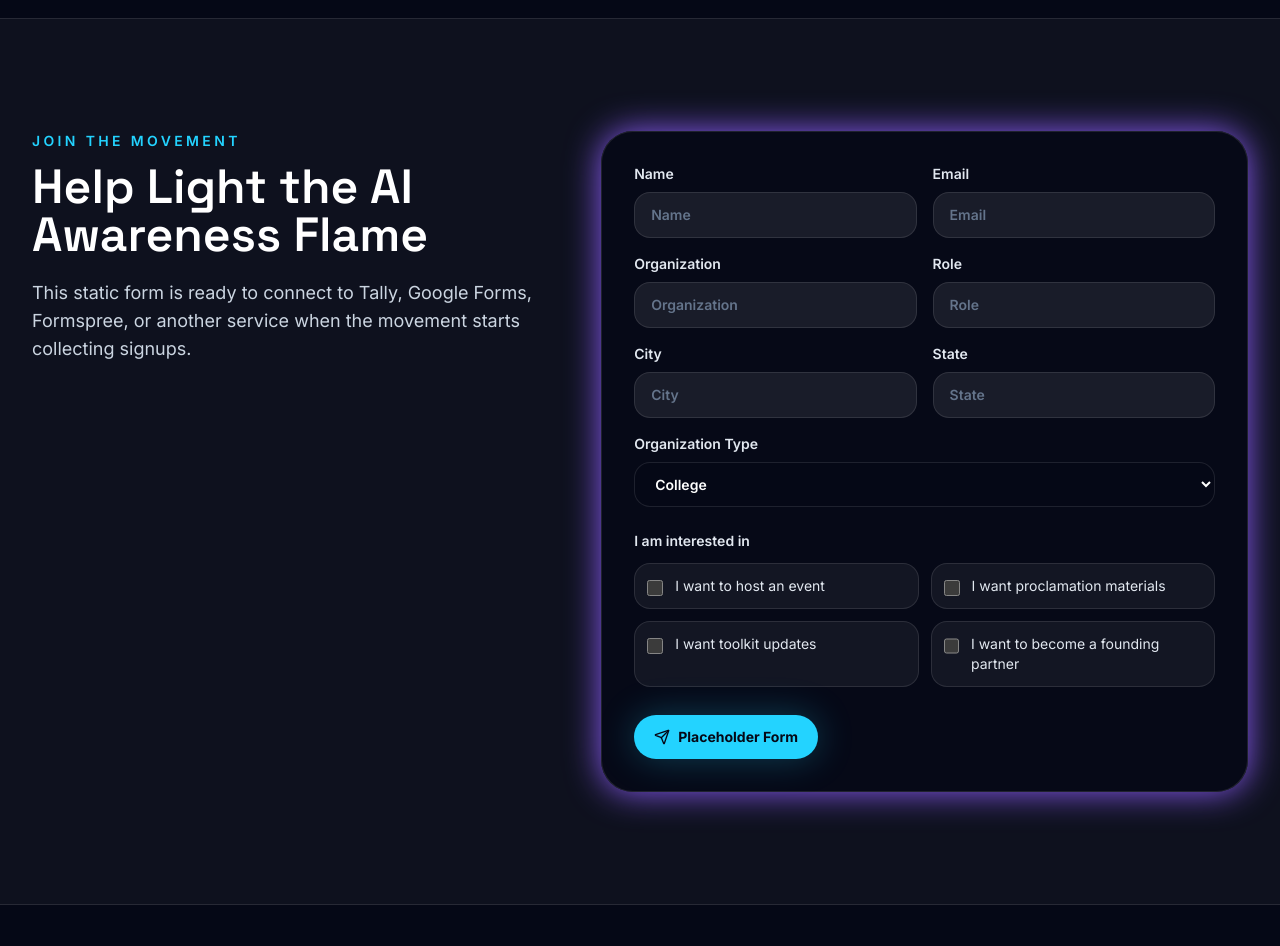
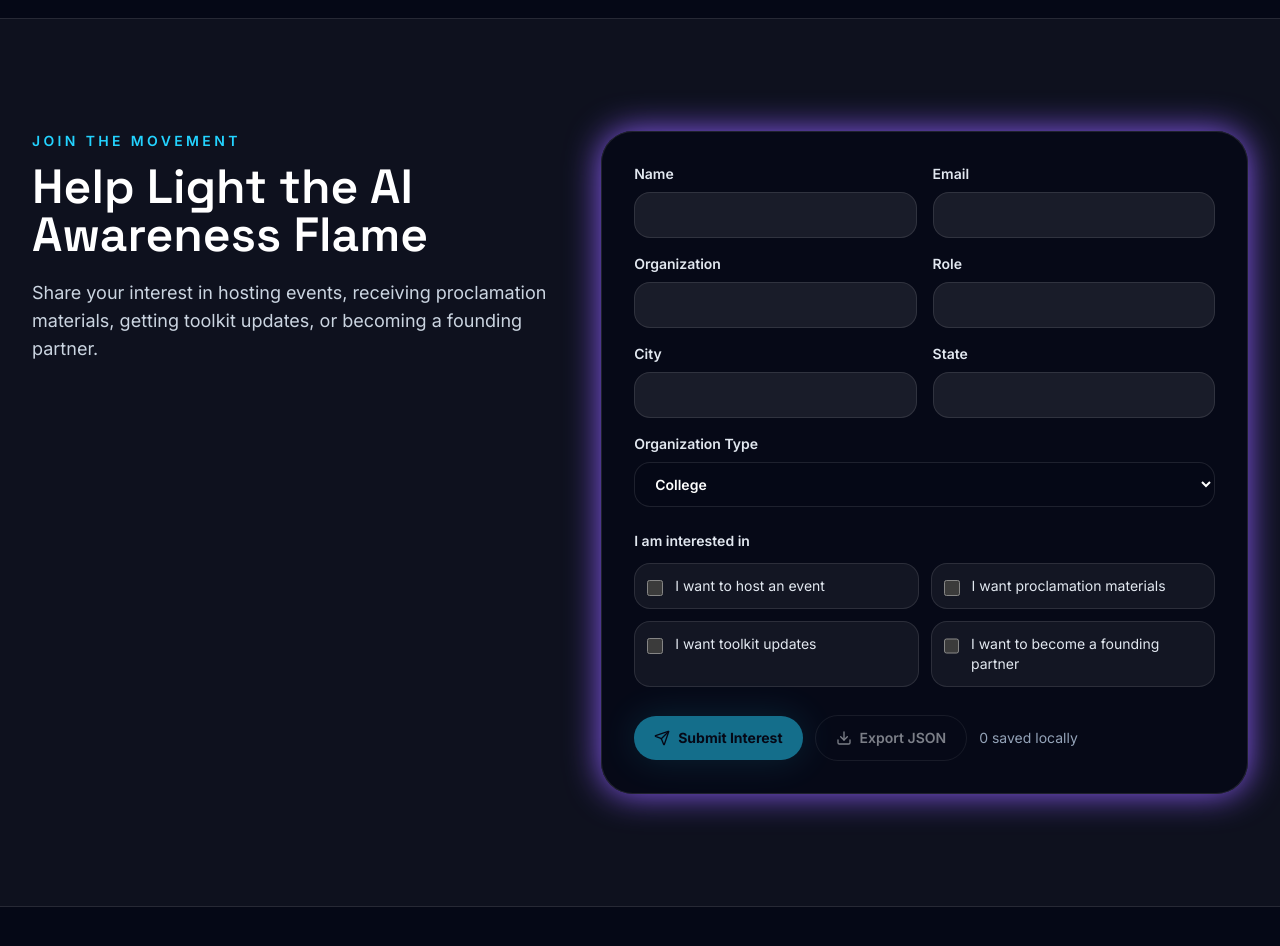
Before and after one commit to profgarygraves/github-AI-Awareness-Month, a React (Vite) app: page / in a window 1280 px wide. Shown: the part 7460-8406 px from the top of the page. Built offline with nearby package versions, Linux system fonts and the light colour scheme.

Commit message:
Make join form collect responses

```diff
--- a/package.json
+++ b/package.json
@@ -3,7 +3,7 @@
   "version": "0.1.0",
   "private": true,
   "type": "module",
-  "homepage": "https://garygraves.github.io/github-AI-Awareness-Month/",
+  "homepage": "https://profgarygraves.github.io/github-AI-Awareness-Month/",
   "scripts": {
     "dev": "vite",
     "build": "vite build",
--- a/src/components/JoinForm.jsx
+++ b/src/components/JoinForm.jsx
@@ -1,5 +1,7 @@
-import { Send } from 'lucide-react';
+import { Download, Send } from 'lucide-react';
+import { useMemo, useState } from 'react';
 import SectionTitle from './SectionTitle';
+import { formEndpoint, formStorageKey } from '../data/form';
 
 const intentOptions = [
   'I want to host an event',
@@ -22,32 +24,225 @@ const organizationTypes = [
 ];
 
 export default function JoinForm() {
+  const [formData, setFormData] = useState({
+    name: '',
+    email: '',
+    organization: '',
+    role: '',
+    city: '',
+    state: '',
+    organizationType: organizationTypes[0],
+    interests: [],
+  });
+  const [status, setStatus] = useState({ type: 'idle', message: '' });
+  const [submissions, setSubmissions] = useState(() => {
+    try {
+      return JSON.parse(window.localStorage.getItem(formStorageKey)) || [];
+    } catch {
+      return [];
+    }
+  });
+
+  const canSubmit = useMemo(
+    () => formData.name.trim() && formData.email.trim() && formData.organization.trim(),
+    [formData.email, formData.name, formData.organization],
+  );
+
+  function updateField(event) {
+    const { name, value } = event.target;
+    setFormData((current) => ({ ...current, [name]: value }));
+  }
+
+  function updateInterest(event) {
+    const { checked, value } = event.target;
+    setFormData((current) => ({
+      ...current,
+      interests: checked
+        ? [...current.interests, value]
+        : current.interests.filter((interest) => interest !== value),
+    }));
+  }
+
+  function persistSubmission(submission) {
+    const nextSubmissions = [submission, ...submissions];
+    setSubmissions(nextSubmissions);
+    window.localStorage.setItem(formStorageKey, JSON.stringify(nextSubmissions));
+  }
+
+  function resetForm() {
+    setFormData({
+      name: '',
+      email: '',
+      organization: '',
+      role: '',
+      city: '',
+      state: '',
+      organizationType: organizationTypes[0],
+      interests: [],
+    });
+  }
+
+  async function handleSubmit(event) {
+    event.preventDefault();
+    setStatus({ type: 'idle', message: '' });
+
+    if (!canSubmit) {
+      setStatus({
+        type: 'error',
+        message: 'Please add your name, email, and organization before submitting.',
+      });
+      return;
+    }
+
+    const submission = {
+      ...formData,
+      submittedAt: new Date().toISOString(),
+      source: 'AI Awareness Month website',
+    };
+
+    if (formEndpoint) {
+      try {
+        const response = await fetch(formEndpoint, {
+          method: 'POST',
+          headers: {
+            Accept: 'application/json',
+            'Content-Type': 'application/json',
+          },
+          body: JSON.stringify(submission),
+        });
+
+        if (!response.ok) {
+          throw new Error('Form endpoint rejected the submission.');
+        }
+
+        setStatus({
+          type: 'success',
+          message: 'Thank you. Your interest has been submitted.',
+        });
+        resetForm();
+        return;
+      } catch {
+        persistSubmission(submission);
+        setStatus({
+          type: 'warning',
+          message:
+            'The online form service did not respond, so this response was saved in this browser for JSON export.',
+        });
+        resetForm();
+        return;
+      }
+    }
+
+    persistSubmission(submission);
+    setStatus({
+      type: 'success',
+      message:
+        'Saved in this browser. Use Export JSON to download the collected responses from this device.',
+    });
+    resetForm();
+  }
+
+  function exportJson() {
+    const file = new Blob([JSON.stringify(submissions, null, 2)], {
+      type: 'application/json',
+    });
+    const url = URL.createObjectURL(file);
+    const link = document.createElement('a');
+    link.href = url;
+    link.download = `ai-awareness-month-interest-${new Date().toISOString().slice(0, 10)}.json`;
+    link.click();
+    URL.revokeObjectURL(url);
+  }
+
   return (
     <section id="join" className="section-pad border-y border-white/10 bg-white/[0.035]">
       <div className="mx-auto grid max-w-7xl gap-10 px-4 sm:px-6 lg:grid-cols-[0.9fr_1.1fr] lg:px-8">
         <SectionTitle eyebrow="Join the Movement" title="Help Light the AI Awareness Flame" align="left">
-          This static form is ready to connect to Tally, Google Forms, Formspree, or another
-          service when the movement starts collecting signups.
+          Share your interest in hosting events, receiving proclamation materials, getting toolkit
+          updates, or becoming a founding partner.
         </SectionTitle>
-        <form className="rounded-[2rem] border border-white/10 bg-night/80 p-6 shadow-violet sm:p-8">
+        <form
+          className="rounded-[2rem] border border-white/10 bg-night/80 p-6 shadow-violet sm:p-8"
+          onSubmit={handleSubmit}
+        >
           <div className="grid gap-4 sm:grid-cols-2">
-            {['Name', 'Email', 'Organization', 'Role', 'City', 'State'].map((field) => (
-              <label key={field} className="grid gap-2 text-sm font-semibold text-slate-200">
-                {field}
+            <label className="grid gap-2 text-sm font-semibold text-slate-200">
+              Name
               <input
                 className="rounded-2xl border border-white/10 bg-white/[0.08] px-4 py-3 text-white outline-none transition placeholder:text-slate-500 focus:border-aurora focus:ring-2 focus:ring-aurora/40"
-                  type={field === 'Email' ? 'email' : 'text'}
-                  name={field.toLowerCase().replaceAll(' ', '-')}
-                  placeholder={field}
+                type="text"
+                name="name"
+                value={formData.name}
+                onChange={updateField}
+                autoComplete="name"
+                required
               />
             </label>
-            ))}
+            <label className="grid gap-2 text-sm font-semibold text-slate-200">
+              Email
+              <input
+                className="rounded-2xl border border-white/10 bg-white/[0.08] px-4 py-3 text-white outline-none transition placeholder:text-slate-500 focus:border-aurora focus:ring-2 focus:ring-aurora/40"
+                type="email"
+                name="email"
+                value={formData.email}
+                onChange={updateField}
+                autoComplete="email"
+                required
+              />
+            </label>
+            <label className="grid gap-2 text-sm font-semibold text-slate-200">
+              Organization
+              <input
+                className="rounded-2xl border border-white/10 bg-white/[0.08] px-4 py-3 text-white outline-none transition placeholder:text-slate-500 focus:border-aurora focus:ring-2 focus:ring-aurora/40"
+                type="text"
+                name="organization"
+                value={formData.organization}
+                onChange={updateField}
+                autoComplete="organization"
+                required
+              />
+            </label>
+            <label className="grid gap-2 text-sm font-semibold text-slate-200">
+              Role
+              <input
+                className="rounded-2xl border border-white/10 bg-white/[0.08] px-4 py-3 text-white outline-none transition placeholder:text-slate-500 focus:border-aurora focus:ring-2 focus:ring-aurora/40"
+                type="text"
+                name="role"
+                value={formData.role}
+                onChange={updateField}
+                autoComplete="organization-title"
+              />
+            </label>
+            <label className="grid gap-2 text-sm font-semibold text-slate-200">
+              City
+              <input
+                className="rounded-2xl border border-white/10 bg-white/[0.08] px-4 py-3 text-white outline-none transition placeholder:text-slate-500 focus:border-aurora focus:ring-2 focus:ring-aurora/40"
+                type="text"
+                name="city"
+                value={formData.city}
+                onChange={updateField}
+                autoComplete="address-level2"
+              />
+            </label>
+            <label className="grid gap-2 text-sm font-semibold text-slate-200">
+              State
+              <input
+                className="rounded-2xl border border-white/10 bg-white/[0.08] px-4 py-3 text-white outline-none transition placeholder:text-slate-500 focus:border-aurora focus:ring-2 focus:ring-aurora/40"
+                type="text"
+                name="state"
+                value={formData.state}
+                onChange={updateField}
+                autoComplete="address-level1"
+              />
+            </label>
           </div>
           <label className="mt-4 grid gap-2 text-sm font-semibold text-slate-200">
             Organization Type
             <select
               className="rounded-2xl border border-white/10 bg-night px-4 py-3 text-white outline-none transition focus:border-aurora focus:ring-2 focus:ring-aurora/40"
-              name="organization-type"
+              name="organizationType"
+              value={formData.organizationType}
+              onChange={updateField}
             >
               {organizationTypes.map((type) => (
                 <option key={type}>{type}</option>
@@ -59,19 +254,52 @@ export default function JoinForm() {
             <div className="mt-3 grid gap-3 sm:grid-cols-2">
               {intentOptions.map((option) => (
                 <label key={option} className="flex items-start gap-3 rounded-2xl border border-white/10 bg-white/[0.055] p-3 text-sm text-slate-200">
-                  <input type="checkbox" className="mt-1 h-4 w-4 rounded border-white/20 bg-night accent-aurora" />
+                  <input
+                    type="checkbox"
+                    className="mt-1 h-4 w-4 rounded border-white/20 bg-night accent-aurora"
+                    value={option}
+                    checked={formData.interests.includes(option)}
+                    onChange={updateInterest}
+                  />
                   <span>{option}</span>
                 </label>
               ))}
             </div>
           </fieldset>
+          {status.message && (
+            <p
+              className={`mt-5 rounded-2xl border px-4 py-3 text-sm leading-6 ${
+                status.type === 'error'
+                  ? 'border-red-300/40 bg-red-500/10 text-red-100'
+                  : status.type === 'warning'
+                    ? 'border-ember/40 bg-ember/10 text-ember'
+                    : 'border-aurora/40 bg-aurora/10 text-slate-100'
+              }`}
+              role="status"
+            >
+              {status.message}
+            </p>
+          )}
+          <div className="mt-7 flex flex-wrap items-center gap-3">
+            <button
+              type="submit"
+              className="inline-flex items-center gap-2 rounded-full bg-aurora px-5 py-3 text-sm font-bold text-night shadow-glow transition hover:bg-white disabled:opacity-50"
+              disabled={!canSubmit}
+            >
+              <Send className="h-4 w-4" aria-hidden="true" />
+              Submit Interest
+            </button>
             <button
               type="button"
-            className="mt-7 inline-flex items-center gap-2 rounded-full bg-aurora px-5 py-3 text-sm font-bold text-night shadow-glow"
+              className="inline-flex items-center gap-2 rounded-full border border-white/15 px-5 py-3 text-sm font-semibold text-slate-100 transition hover:border-ember/50 hover:bg-white/[0.08] disabled:opacity-50"
+              onClick={exportJson}
+              disabled={submissions.length === 0}
             >
-            <Send className="h-4 w-4" aria-hidden="true" />
-            Placeholder Form
+              <Download className="h-4 w-4" aria-hidden="true" />
+              Export JSON
             </button>
+            <span className="text-sm text-slate-400">{submissions.length} saved locally</span>
+          </div>
         </form>
       </div>
     </section>
--- /dev/null
+++ b/src/data/form.js
@@ -0,0 +1,3 @@
+export const formEndpoint = '';
+
+export const formStorageKey = 'ai-awareness-month-interest-v1';
```
Also changed, not shown: index.html (+8 -0 lines), 1 other file (tests, documents, lock files or other folders). Lines whose indentation alone changed are shown as unchanged.
